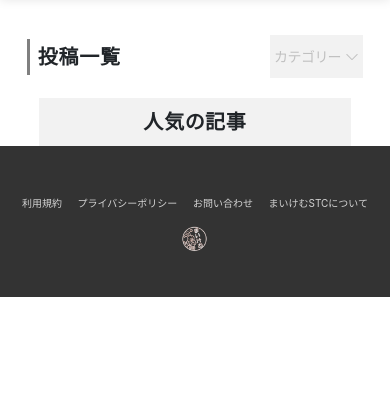
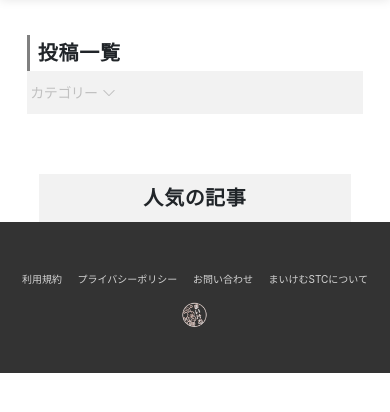
Before and after one commit to KaiTakahashi120329/maikemu_page, a Django app: page /list/ in a window 390 px wide; the page is wider, and only the part inside the window is pictured. Shown: the part 75-487 px from the top of that part. Run offline with Django 3.2, Linux system fonts and the light colour scheme; data that the repository does not hold is empty; style sheets or scripts are compiled from the project's sources; some libraries are stand-ins or nearby versions.

Commit message:
responsive対応

```diff
--- a/app/static/css/list/style.scss
+++ b/app/static/css/list/style.scss
@@ -1,4 +1,5 @@
 @import '../config/common.scss';
+@import '../config/responsive.scss';
 
 // =============================
 // grid
@@ -7,6 +8,7 @@
   margin-top: 110px;
 }
 
+.listmain {
   .grid__inner {
     margin: 0 3%;
     position: relative;
@@ -17,6 +19,8 @@
       justify-content: space-between;
     }
   }
+}
+
 
 .main {
   margin-top: 0;
@@ -66,18 +70,26 @@
     padding: 10px 0;
     position: absolute;
     left: -10px;
+    width: 140%;
     transition: all .2s linear;
     visibility: hidden;
+    z-index: -9999;
+
+    @include mediaQuery () {
       width: 170%;
-    z-index: -9999;
+    }
   }
 
   &__hide-nav__list {
     > li {
       display: flex;
       align-items: center;
+      font-size: 1.2rem;
+      padding-left: 10px;
+
+      @include mediaQuery () {
         font-size: 1.4rem;
-      padding-left: 10px;
+      }
 
       &:nth-of-type(n + 2) {
         margin-top: 5px;
```
Lines whose indentation alone changed are shown as unchanged.
